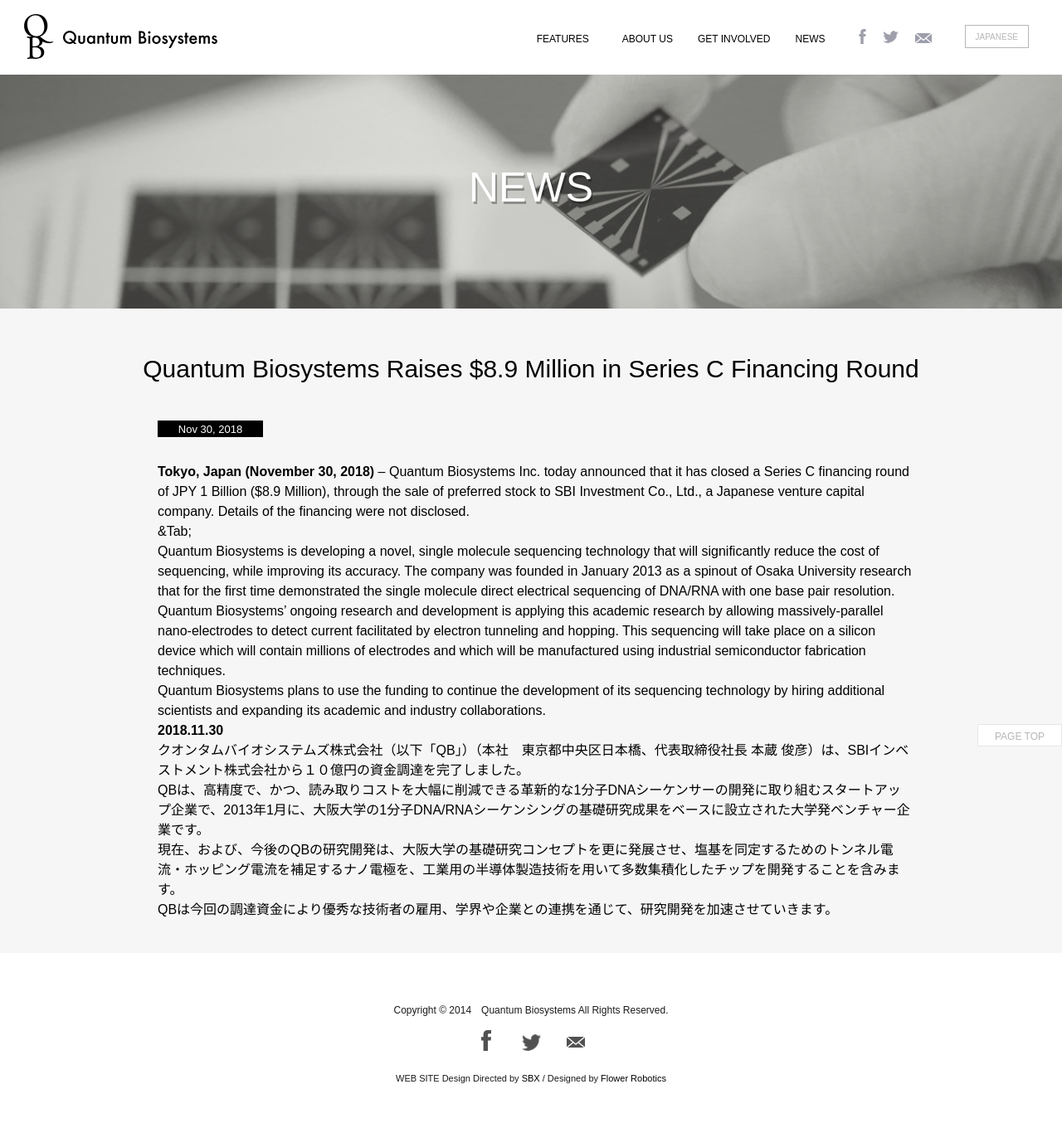
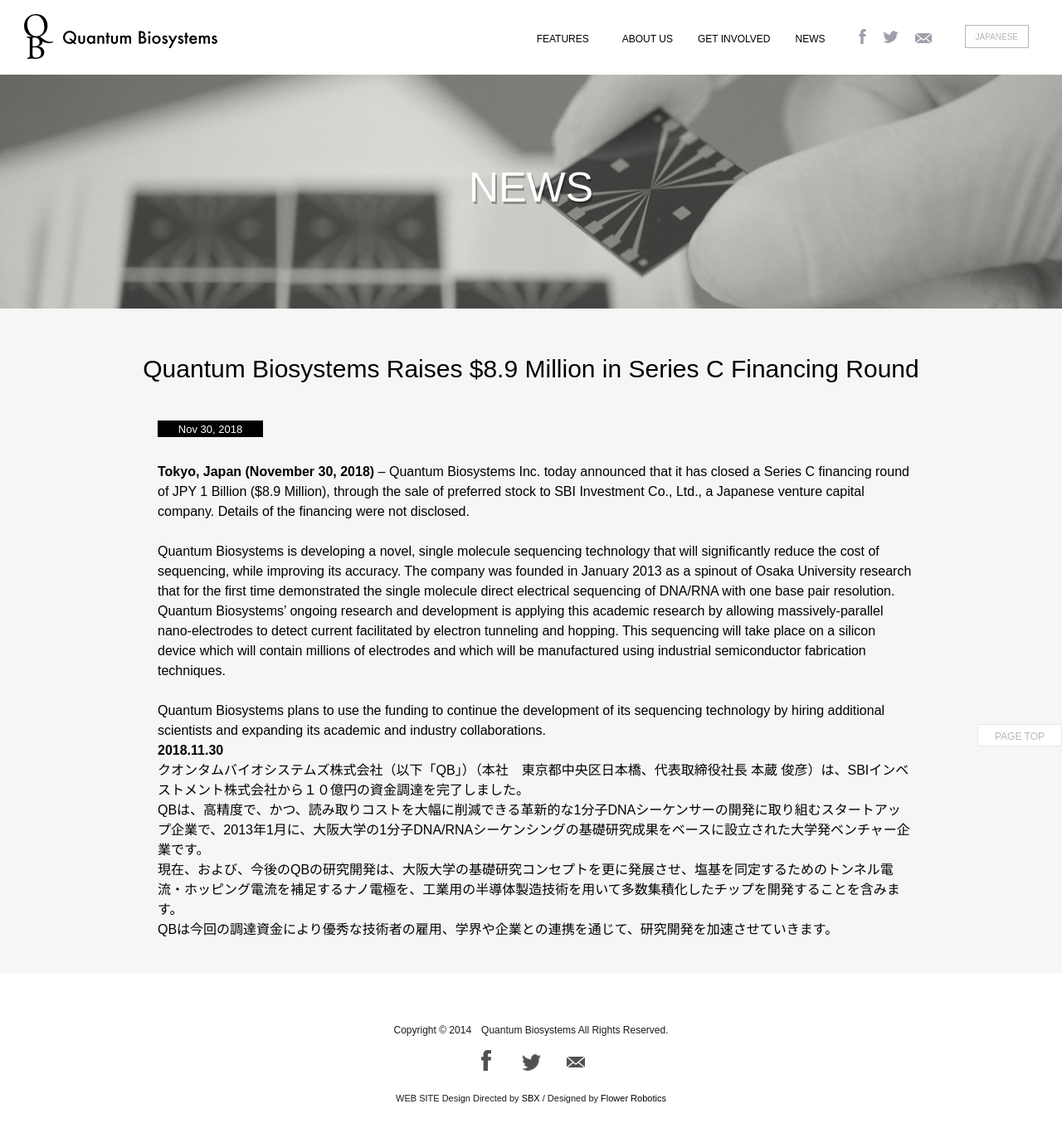
Before and after one commit to toshi33/qbcode.github.io, a Jekyll site: the page built from _posts/2018-11-30-quantum-biosystems-closes-series-c-financing.md, in a window 1280 px wide. Shown: the whole page at 83% size. Built offline with Jekyll 4.4.1, drawn with Linux system fonts in a browser that asks for light colours; nearby versions of some CDN libraries; some web fonts are replaced; before the commit the page ends 1336 px from its top, so only the background shows below that.

Commit message:
Update 2018-11-30-quantum-biosystems-closes-series-c-financing.md

```diff
--- a/_posts/2018-11-30-quantum-biosystems-closes-series-c-financing.md
+++ b/_posts/2018-11-30-quantum-biosystems-closes-series-c-financing.md
@@ -14,7 +14,7 @@ categories: news press release
 {:.en}
 **Tokyo, Japan (November 30, 2018)** – Quantum Biosystems Inc. today announced that it has closed a Series C financing round of JPY 1 Billion ($8.9 Million), through the sale of preferred stock to SBI Investment Co., Ltd., a Japanese venture capital company. Details of the financing were not disclosed.
 
-   &Tab;
+
 
 {:.en}
 Quantum Biosystems is developing a novel, single molecule sequencing technology that will significantly reduce the cost of sequencing, while improving its accuracy. The company was founded in January 2013 as a spinout of Osaka University research that for the first time demonstrated the single molecule direct electrical sequencing of DNA/RNA with one base pair resolution. Quantum Biosystems’ ongoing research and development is applying this academic research by allowing massively-parallel nano-electrodes to detect current facilitated by electron tunneling and hopping. This sequencing will take place on a silicon device which will contain millions of electrodes and which will be manufactured using industrial semiconductor fabrication techniques.
```
